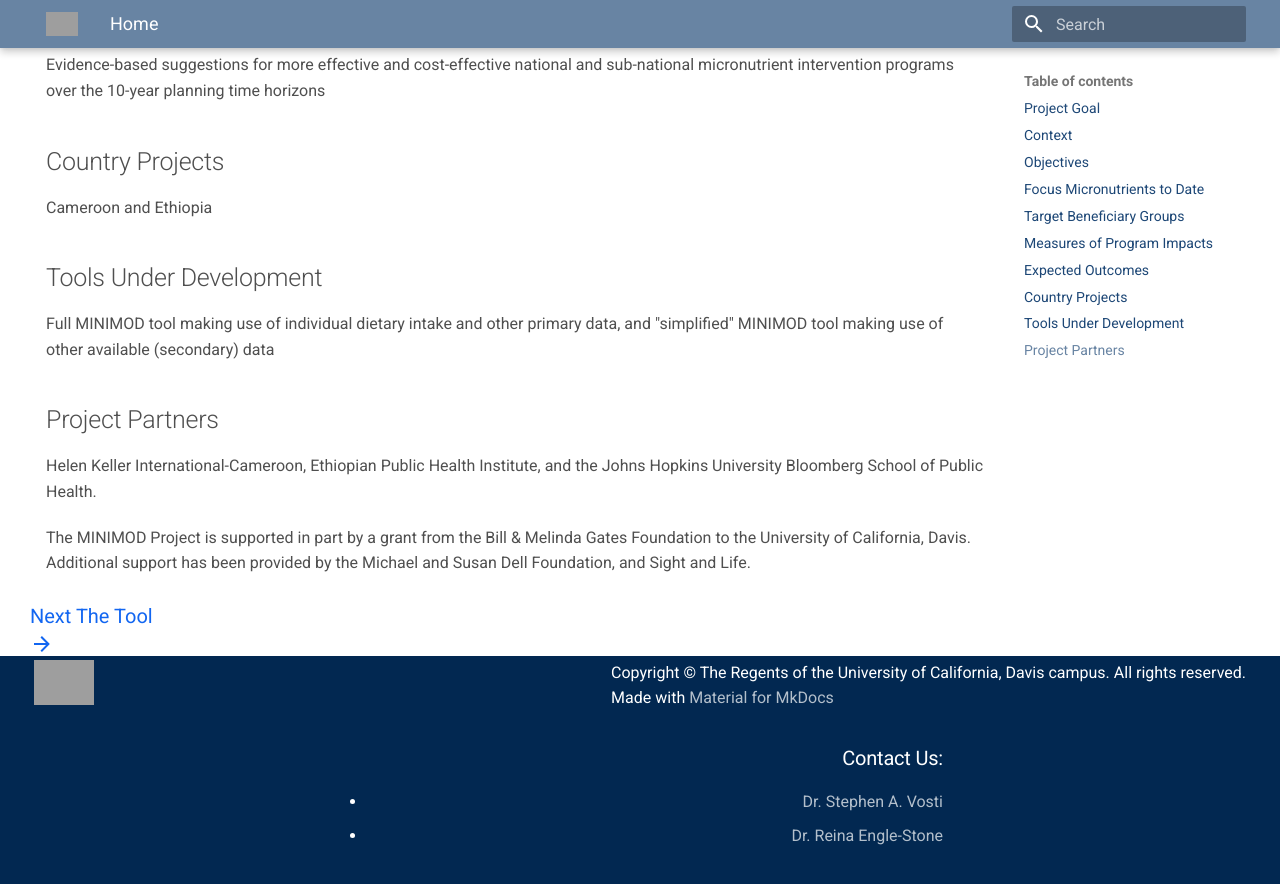
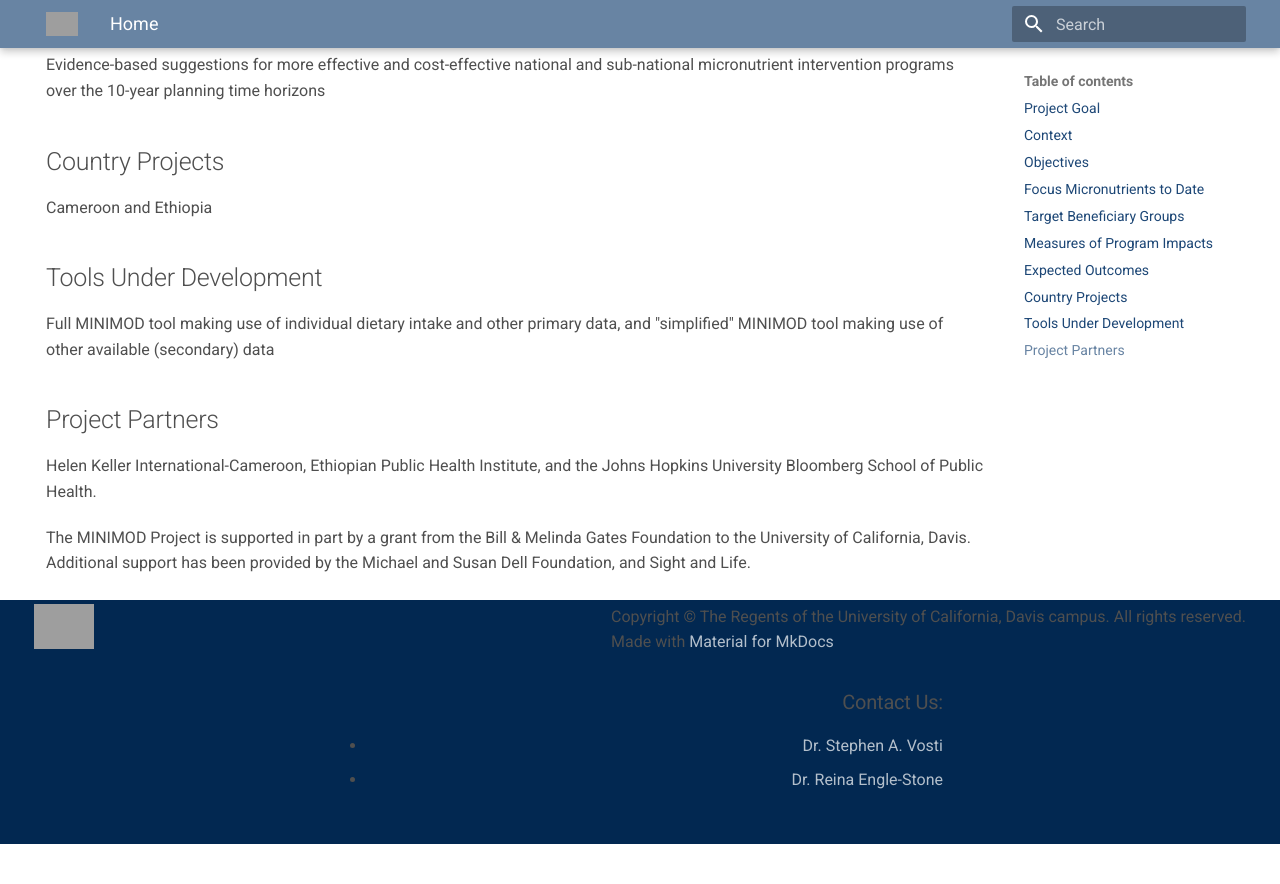
Before and after one commit to minimod-nutrition/minimod-website, an MkDocs documentation site: the page built from docs/index.md, in a window 1280 px wide and 900 px high, scrolled down 1858 px. Shown: the top 884 px of the window. Built offline with MkDocs 1.6.1 and Material for MkDocs 9.7.7, drawn with Linux system fonts in a browser that asks for light colours; nearby versions of some CDN libraries; after the commit the page ends 2702 px from its top, so only the background shows below that; grey boxes are pictures that could not be loaded.

Commit message:
get rid of footer nav

```diff
--- a/overrides/main.html
+++ b/overrides/main.html
@@ -3,61 +3,7 @@
 {% block footer %}
 {% import "partials/language.html" as lang with context %}
 
-<!-- Application footer -->
-<footer class="md-footer">
 
-  <!-- Link to previous and/or next page -->
-  {% if page.previous_page or page.next_page %}
-    <div class="md-footer-nav">
-      <nav
-        class="md-footer-nav__inner md-grid"
-        aria-label="{{ lang.t('footer.title') }}"
-      >
-
-        <!-- Link to previous page -->
-        {% if page.previous_page %}
-          <a
-            href="{{ page.previous_page.url | url }}"
-            class="md-footer-nav__link md-footer-nav__link--prev"
-            rel="prev"
-          >
-            <div class="md-footer-nav__button md-icon">
-              {% include ".icons/material/arrow-left.svg" %}
-            </div>
-            <div class="md-footer-nav__title">
-              <div class="md-ellipsis">
-                <span class="md-footer-nav__direction">
-                  {{ lang.t("footer.previous") }}
-                </span>
-                {{ page.previous_page.title }}
-              </div>
-            </div>
-          </a>
-        {% endif %}
-
-        <!-- Link to next page -->
-        {% if page.next_page %}
-          <a
-            href="{{ page.next_page.url | url }}"
-            class="md-footer-nav__link md-footer-nav__link--next"
-            rel="next"
-          >
-            <div class="md-footer-nav__title">
-              <div class="md-ellipsis">
-                <span class="md-footer-nav__direction">
-                  {{ lang.t("footer.next") }}
-                </span>
-                {{ page.next_page.title }}
-              </div>
-            </div>
-            <div class="md-footer-nav__button md-icon">
-              {% include ".icons/material/arrow-right.svg" %}
-            </div>
-          </a>
-        {% endif %}
-      </nav>
-    </div>
-  {% endif %}
 
 
 
```
